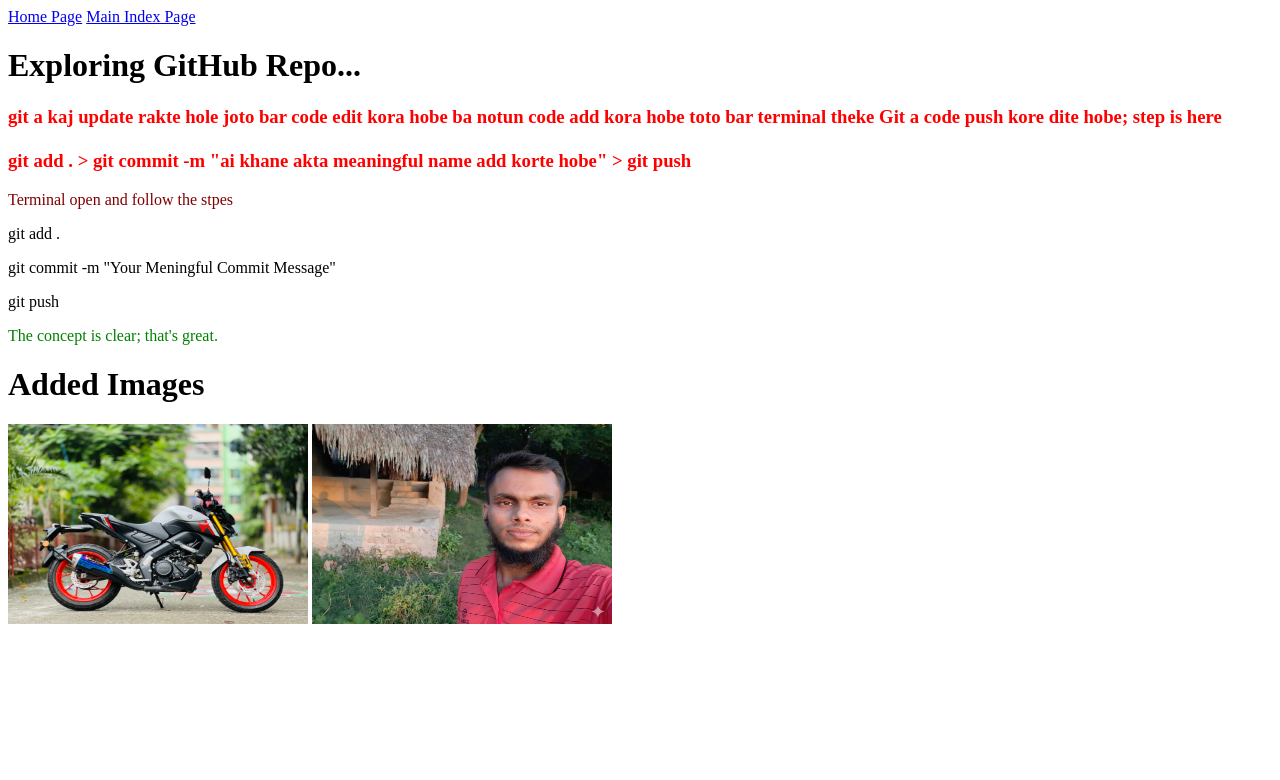
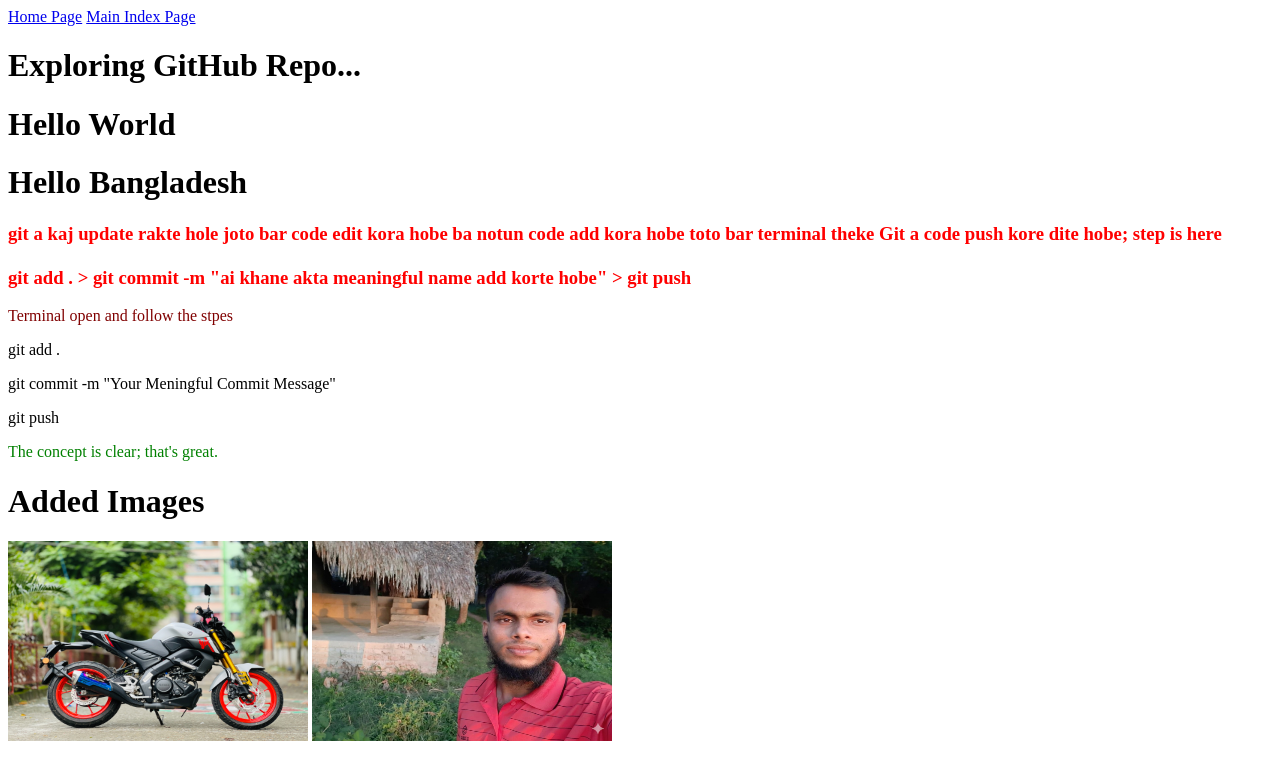
Before and after one commit to majedul45/my-second-github, a plain HTML site: page index.html in a window 1280 px wide. Drawn offline with Linux system fonts and the light colour scheme.

Commit message:
Some text added in index HTML file

```diff
--- a/index.html
+++ b/index.html
@@ -11,6 +11,8 @@
         <a href="index.html">Main Index Page</a>
     </nav>
     <h1>Exploring GitHub Repo...</h1>
+    <h1>Hello World</h1>
+    <h1>Hello Bangladesh</h1>
     <h3 style="color: red;">git a kaj update rakte hole joto bar code edit kora hobe ba notun code add kora hobe toto bar terminal theke Git a code push kore dite hobe; step is here <br> <br> git add . > git commit -m "ai khane akta meaningful name add korte hobe" > git push </h3>
 
     <p style="color: maroon;">Terminal open and follow the stpes</p>
```
